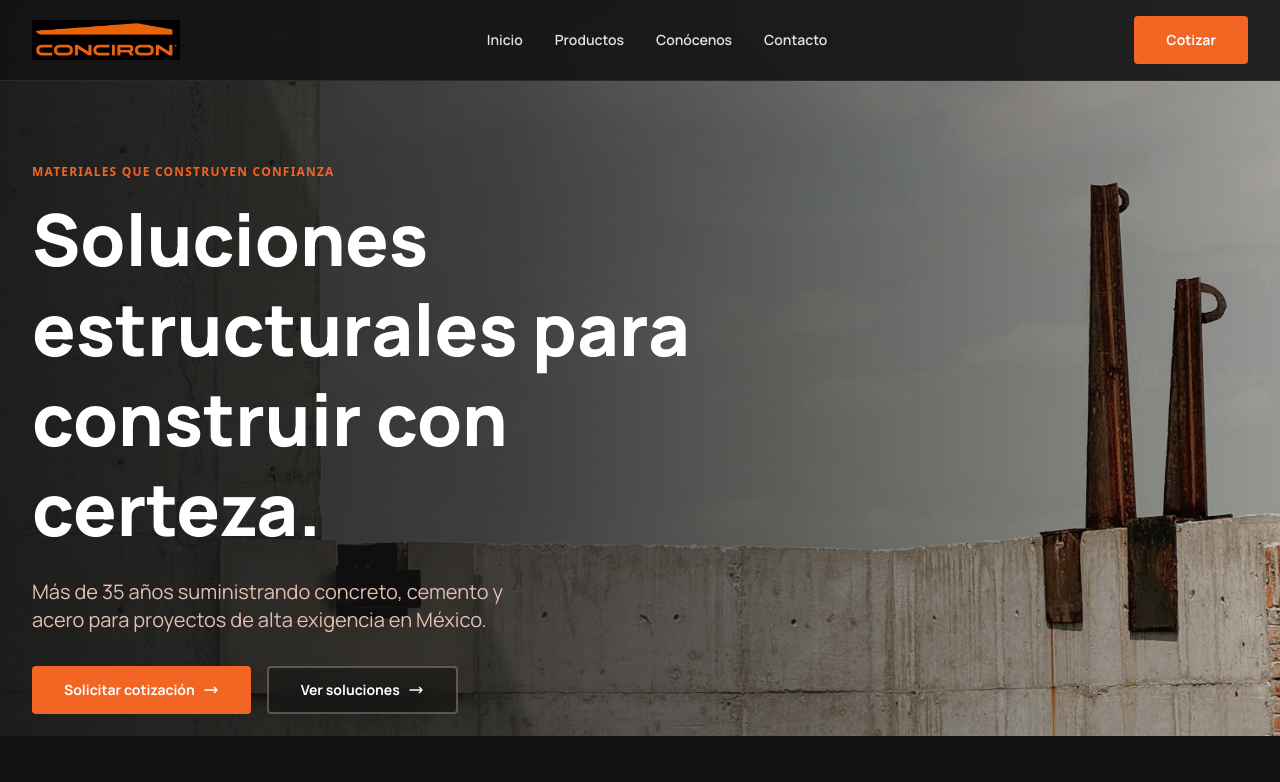
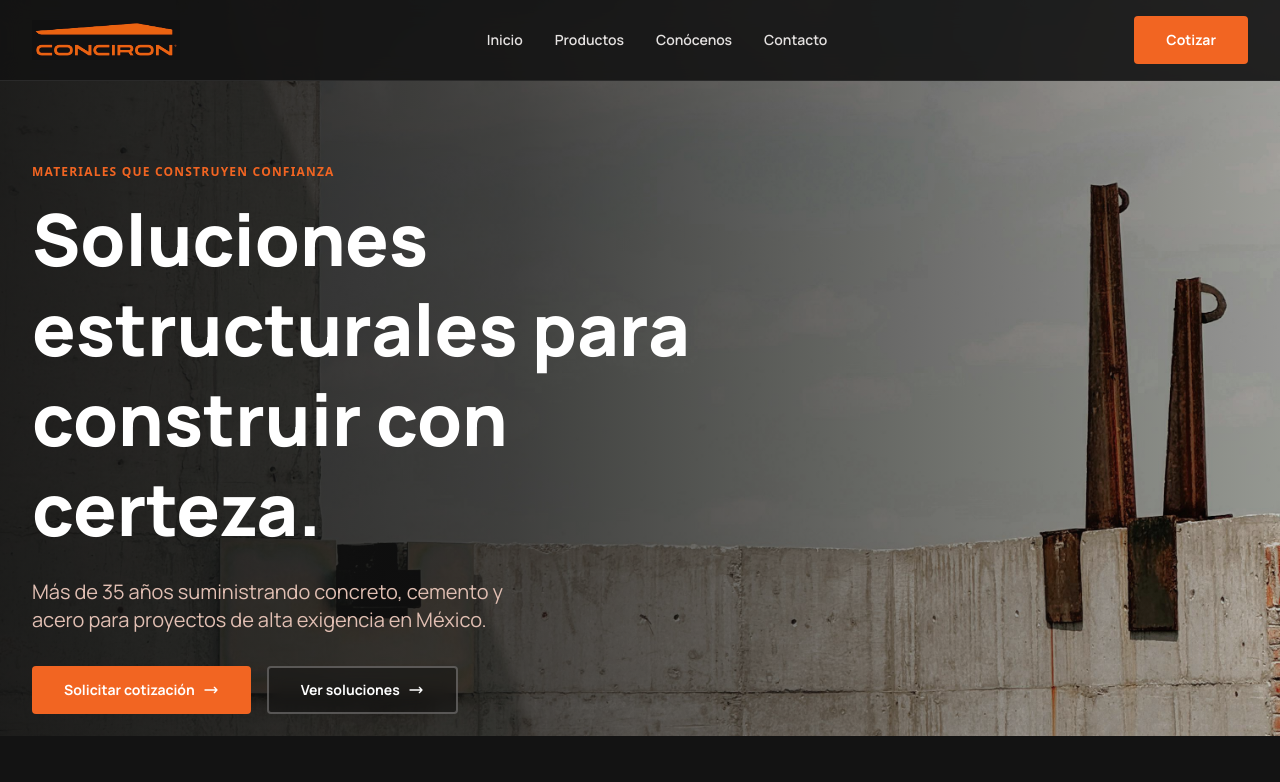
Before and after one commit to StuartGa/conciron-landing, a React (Vite) app: page / in a window 1280 px wide. Shown: the top 782 px of the page. Built offline with nearby package versions, Linux system fonts and the light colour scheme; a web font is replaced by a local one.

Commit message:
Remove black box behind header and footer logos.
Use mix-blend-lighten on orange brand marks so baked-in black backgrounds disappear on charcoal surfaces.

Co-authored-by: Cursor <cursoragent@cursor.com>

```diff
--- a/src/components/layout/Footer.tsx
+++ b/src/components/layout/Footer.tsx
@@ -14,7 +14,7 @@ export function Footer() {
         <div className="grid grid-cols-1 md:grid-cols-2 lg:grid-cols-5 gap-12 lg:gap-8 mb-12">
           <div className="lg:col-span-2">
             <a href="#inicio" className="flex items-center gap-3 mb-6">
-              <BrandLogo src={brand.logoFooter} onDark={false} alt={brand.name} className="h-10 w-auto max-w-[140px]" />
+              <BrandLogo src={brand.logoFooter} alt={brand.name} className="h-10 w-auto max-w-[140px]" />
             </a>
             <p className="text-on-surface-variant mb-6 max-w-sm">{footer.description}</p>
           </div>
--- a/src/components/layout/Header.tsx
+++ b/src/components/layout/Header.tsx
@@ -23,7 +23,7 @@ export function Header() {
       <div className="max-w-7xl mx-auto px-5 sm:px-6 lg:px-8">
         <div className="flex justify-between items-center h-20">
           <a href="#inicio" className="flex items-center gap-3" aria-label={`${brand.name} — inicio`}>
-            <BrandLogo src={brand.logoHeader} onDark={false} alt="" className="h-10 w-auto max-w-[180px]" aria-hidden />
+            <BrandLogo src={brand.logoHeader} alt="" className="h-10 w-auto max-w-[180px]" aria-hidden />
             <span className="sr-only">{brand.name}</span>
           </a>
 
--- a/src/components/ui/BrandLogo.tsx
+++ b/src/components/ui/BrandLogo.tsx
@@ -5,20 +5,37 @@ import { cn } from '@/lib/cn'
 interface BrandLogoProps extends Omit<ImgHTMLAttributes<HTMLImageElement>, 'src'> {
   /** Path under `public/` (typically `brand.logo`) */
   src: string
-  /** Apply white tint for dark header/footer backgrounds (default: true) */
+  /** Apply white tint for dark header/footer backgrounds */
   onDark?: boolean
+  /**
+   * Removes baked-in black background from JPEG/PNG brand assets via blend mode.
+   * Enabled by default for full-color orange logos on dark surfaces.
+   */
+  knockoutBackground?: boolean
 }
 
 /**
  * Brand mark for header and footer on dark surfaces.
- * Set `onDark={false}` when using the full-color orange logo on charcoal backgrounds.
+ * Orange logos use `mix-blend-lighten` so black pixels disappear into the charcoal background.
  */
-export function BrandLogo({ src, className, onDark = true, ...props }: BrandLogoProps) {
+export function BrandLogo({
+  src,
+  className,
+  onDark = false,
+  knockoutBackground = true,
+  ...props
+}: BrandLogoProps) {
   return (
-    <PublicImage
-      src={src}
-      className={cn(onDark && 'brightness-0 invert', className)}
-      {...props}
-    />
+    <span className="inline-flex">
+      <PublicImage
+        src={src}
+        className={cn(
+          onDark && 'brightness-0 invert',
+          knockoutBackground && !onDark && 'mix-blend-lighten',
+          className,
+        )}
+        {...props}
+      />
+    </span>
   )
 }
```
Also changed, not shown: 1 other file (tests, documents, lock files or other folders).
